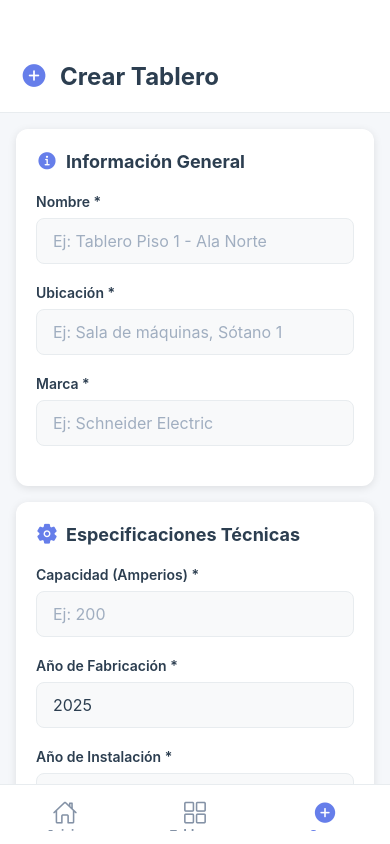
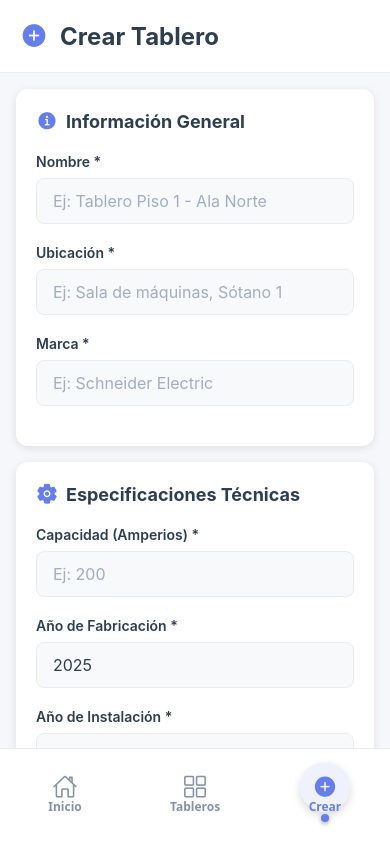
Before and after one commit to danieln3m0/RemsPrueApp2, a React Native app: screen /Crear in a window 390 px wide. Built offline with nearby package versions, Linux system fonts and the light colour scheme.

Commit message:
feat: Implement SplashScreen and enhance App navigation with infinite scroll for TablerosListView

```diff
--- a/App.js
+++ b/App.js
@@ -1,6 +1,13 @@
-import React from 'react';
+import React, { useState } from 'react';
 import AppNavigation from './src/navigation/AppNavigation';
+import SplashScreen from './src/components/SplashScreen';
 
 export default function App() {
+  const [isLoading, setIsLoading] = useState(true);
+
+  if (isLoading) {
+    return <SplashScreen onFinish={() => setIsLoading(false)} />;
+  }
+
   return <AppNavigation />;
 }
--- /dev/null
+++ b/src/components/SplashScreen.js
@@ -0,0 +1,159 @@
+// Splash Screen
+// Pantalla de carga inicial con animaciones
+
+import React, { useEffect, useRef } from 'react';
+import { View, Text, StyleSheet, Animated, Dimensions } from 'react-native';
+import { Ionicons } from '@expo/vector-icons';
+
+const { width, height } = Dimensions.get('window');
+
+const SplashScreen = ({ onFinish }) => {
+  const fadeAnim = useRef(new Animated.Value(0)).current;
+  const scaleAnim = useRef(new Animated.Value(0.3)).current;
+  const rotateAnim = useRef(new Animated.Value(0)).current;
+
+  useEffect(() => {
+    // Animación de entrada
+    Animated.parallel([
+      Animated.timing(fadeAnim, {
+        toValue: 1,
+        duration: 800,
+        useNativeDriver: true,
+      }),
+      Animated.spring(scaleAnim, {
+        toValue: 1,
+        tension: 10,
+        friction: 3,
+        useNativeDriver: true,
+      }),
+      Animated.timing(rotateAnim, {
+        toValue: 1,
+        duration: 1000,
+        useNativeDriver: true,
+      }),
+    ]).start();
+
+    // Esperar 2.5 segundos y luego terminar
+    const timer = setTimeout(() => {
+      Animated.parallel([
+        Animated.timing(fadeAnim, {
+          toValue: 0,
+          duration: 500,
+          useNativeDriver: true,
+        }),
+        Animated.timing(scaleAnim, {
+          toValue: 0.8,
+          duration: 500,
+          useNativeDriver: true,
+        }),
+      ]).start(() => {
+        onFinish();
+      });
+    }, 2500);
+
+    return () => clearTimeout(timer);
+  }, []);
+
+  const spin = rotateAnim.interpolate({
+    inputRange: [0, 1],
+    outputRange: ['0deg', '360deg'],
+  });
+
+  return (
+    <View style={styles.container}>
+      <Animated.View
+        style={[
+          styles.content,
+          {
+            opacity: fadeAnim,
+            transform: [{ scale: scaleAnim }],
+          },
+        ]}
+      >
+        <Animated.View style={{ transform: [{ rotate: spin }] }}>
+          <Ionicons name="flash" size={80} color="#667eea" />
+        </Animated.View>
+
+        <Text style={styles.title}>Tableros Eléctricos</Text>
+        <Text style={styles.subtitle}>Sistema de Gestión</Text>
+
+        <Animated.View style={[styles.loadingContainer, { opacity: fadeAnim }]}>
+          <View style={styles.loadingBar}>
+            <Animated.View
+              style={[
+                styles.loadingProgress,
+                {
+                  transform: [{
+                    scaleX: rotateAnim.interpolate({
+                      inputRange: [0, 1],
+                      outputRange: [0, 1],
+                    }),
+                  }],
+                },
+              ]}
+            />
+          </View>
+        </Animated.View>
+      </Animated.View>
+
+      <Animated.Text style={[styles.footer, { opacity: fadeAnim }]}>
+        Powered by Francis D. Nemocón
+      </Animated.Text>
+    </View>
+  );
+};
+
+const styles = StyleSheet.create({
+  container: {
+    flex: 1,
+    justifyContent: 'center',
+    alignItems: 'center',
+    backgroundColor: '#f5f7fa',
+  },
+  content: {
+    alignItems: 'center',
+    justifyContent: 'center',
+  },
+  title: {
+    fontSize: 32,
+    fontWeight: 'bold',
+    marginTop: 30,
+    letterSpacing: 1,
+    textAlign: 'center',
+    color: '#2c3e50',
+  },
+  subtitle: {
+    fontSize: 16,
+    marginTop: 8,
+    letterSpacing: 2,
+    textTransform: 'uppercase',
+    fontWeight: '600',
+    color: '#667eea',
+  },
+  loadingContainer: {
+    marginTop: 50,
+    width: width * 0.6,
+  },
+  loadingBar: {
+    height: 4,
+    borderRadius: 2,
+    overflow: 'hidden',
+    backgroundColor: 'rgba(102, 126, 234, 0.2)',
+  },
+  loadingProgress: {
+    height: '100%',
+    width: '100%',
+    borderRadius: 2,
+    backgroundColor: '#667eea',
+    transformOrigin: 'left',
+  },
+  footer: {
+    position: 'absolute',
+    bottom: 50,
+    fontSize: 12,
+    letterSpacing: 1,
+    color: '#8492a6',
+  },
+});
+
+export default SplashScreen;
--- a/src/navigation/AppNavigation.js
+++ b/src/navigation/AppNavigation.js
@@ -2,10 +2,12 @@
 // Configura la navegación con Bottom Tabs y Stack Navigator
 
 import React from 'react';
+import { Platform, StyleSheet, View } from 'react-native';
 import { NavigationContainer } from '@react-navigation/native';
 import { createBottomTabNavigator } from '@react-navigation/bottom-tabs';
 import { createNativeStackNavigator } from '@react-navigation/native-stack';
 import { Ionicons } from '@expo/vector-icons';
+import { SafeAreaProvider } from 'react-native-safe-area-context';
 
 // Importar vistas
 import HomeView from '../views/HomeView';
@@ -41,8 +43,9 @@ function TablerosStack() {
 // Bottom Tab Navigator principal
 function AppNavigation() {
   return (
-    <NavigationContainer>
-      <Tab.Navigator
+    <SafeAreaProvider>
+      <NavigationContainer>
+        <Tab.Navigator
         screenOptions={({ route }) => ({
           headerShown: false,
           tabBarIcon: ({ focused, color, size }) => {
@@ -56,7 +59,20 @@ function AppNavigation() {
               iconName = focused ? 'add-circle' : 'add-circle-outline';
             }
 
-            return <Ionicons name={iconName} size={size} color={color} />;
+            return (
+              <View style={tabStyles.tabIconContainer}>
+                <View style={[
+                  tabStyles.iconWrapper,
+                  focused && tabStyles.iconWrapperFocused,
+                  { backgroundColor: focused ? 'rgba(102, 126, 234, 0.1)' : 'transparent' }
+                ]}>
+                  <Ionicons name={iconName} size={size} color={color} />
+                </View>
+                {focused && (
+                  <View style={[tabStyles.dropIndicator, { backgroundColor: color }]} />
+                )}
+              </View>
+            );
           },
           tabBarActiveTintColor: '#667eea',
           tabBarInactiveTintColor: '#8492a6',
@@ -64,13 +80,18 @@ function AppNavigation() {
             backgroundColor: '#ffffff',
             borderTopWidth: 1,
             borderTopColor: '#e8ecef',
-            paddingBottom: 8,
+            paddingBottom: 12,
             paddingTop: 8,
-            height: 60,
+            height: 'auto',
+            minHeight: 70,
           },
           tabBarLabelStyle: {
             fontSize: 12,
             fontWeight: '600',
+            paddingBottom: 4,
+          },
+          tabBarItemStyle: {
+            paddingVertical: 8,
           },
         })}
       >
@@ -100,7 +121,65 @@ function AppNavigation() {
         />
       </Tab.Navigator>
     </NavigationContainer>
+    </SafeAreaProvider>
   );
 }
 
+const styles = StyleSheet.create({
+  headerButtonsContainer: {
+    flexDirection: 'row',
+    alignItems: 'center',
+    marginRight: 8,
+  },
+  headerButton: {
+    marginHorizontal: 8,
+    padding: 8,
+    borderRadius: 20,
+    backgroundColor: 'rgba(255, 255, 255, 0.15)',
+    justifyContent: 'center',
+    alignItems: 'center',
+    minWidth: 40,
+    minHeight: 40,
+  },
+  flagIcon: {
+    fontSize: 26,
+  },
+});
+
+const tabStyles = StyleSheet.create({
+  tabIconContainer: {
+    alignItems: 'center',
+    justifyContent: 'center',
+    paddingTop: 5,
+    position: 'relative',
+  },
+  iconWrapper: {
+    alignItems: 'center',
+    justifyContent: 'center',
+    width: 50,
+    height: 50,
+    borderRadius: 25,
+    position: 'relative',
+  },
+  iconWrapperFocused: {
+    shadowColor: '#000',
+    shadowOffset: { width: 0, height: 4 },
+    shadowOpacity: 0.15,
+    shadowRadius: 8,
+    elevation: 5,
+  },
+  dropIndicator: {
+    position: 'absolute',
+    bottom: -10,
+    width: 8,
+    height: 8,
+    borderRadius: 4,
+    shadowColor: '#000',
+    shadowOffset: { width: 0, height: 2 },
+    shadowOpacity: 0.3,
+    shadowRadius: 4,
+    elevation: 3,
+  },
+});
+
 export default AppNavigation;
--- a/src/views/CreateTableroView.js
+++ b/src/views/CreateTableroView.js
@@ -289,7 +289,7 @@ const styles = StyleSheet.create({
     flexDirection: 'row',
     alignItems: 'center',
     padding: 20,
-    paddingTop: 60,
+    paddingTop: 20,
     backgroundColor: '#ffffff',
     borderBottomWidth: 1,
     borderBottomColor: '#e8ecef',
--- a/src/views/EditTableroView.js
+++ b/src/views/EditTableroView.js
@@ -294,7 +294,7 @@ const styles = StyleSheet.create({
     flexDirection: 'row',
     alignItems: 'center',
     padding: 20,
-    paddingTop: 60,
+    paddingTop: 20,
     backgroundColor: '#ffffff',
     borderBottomWidth: 1,
     borderBottomColor: '#e8ecef',
--- a/src/views/HomeView.js
+++ b/src/views/HomeView.js
@@ -135,8 +135,8 @@ const styles = StyleSheet.create({
     paddingBottom: 30,
   },
   header: {
-    paddingTop: 40,
-    paddingBottom: 80,
+    paddingTop: 30,
+    paddingBottom: 70,
     paddingHorizontal: 20,
     alignItems: 'center',
   },
--- a/src/views/TablerosListView.js
+++ b/src/views/TablerosListView.js
@@ -18,8 +18,12 @@ import TableroController from '../controllers/TableroController';
 
 const TablerosListView = ({ navigation }) => {
   const [tableros, setTableros] = useState([]);
+  const [displayedTableros, setDisplayedTableros] = useState([]);
   const [loading, setLoading] = useState(true);
   const [refreshing, setRefreshing] = useState(false);
+  const [loadingMore, setLoadingMore] = useState(false);
+  const [page, setPage] = useState(1);
+  const ITEMS_PER_PAGE = 10;
 
   // Cargar tableros
   const loadTableros = async () => {
@@ -28,6 +32,9 @@ const TablerosListView = ({ navigation }) => {
 
       if (result.success) {
         setTableros(result.data);
+        // Cargar primeros items
+        setDisplayedTableros(result.data.slice(0, ITEMS_PER_PAGE));
+        setPage(1);
       } else {
         Alert.alert('Error', result.error || 'No se pudieron cargar los tableros');
       }
@@ -37,6 +44,24 @@ const TablerosListView = ({ navigation }) => {
       setLoading(false);
       setRefreshing(false);
     }
+  };
+
+  // Cargar más items (infinite scroll)
+  const loadMoreTableros = () => {
+    if (loadingMore || displayedTableros.length >= tableros.length) return;
+
+    setLoadingMore(true);
+
+    setTimeout(() => {
+      const nextPage = page + 1;
+      const startIndex = page * ITEMS_PER_PAGE;
+      const endIndex = startIndex + ITEMS_PER_PAGE;
+      const newItems = tableros.slice(startIndex, endIndex);
+
+      setDisplayedTableros([...displayedTableros, ...newItems]);
+      setPage(nextPage);
+      setLoadingMore(false);
+    }, 500); // Pequeño delay para simular carga
   };
 
   // Cargar al montar y cuando se enfoca la pantalla
@@ -180,7 +205,7 @@ const TablerosListView = ({ navigation }) => {
         </View>
       ) : (
         <FlatList
-          data={tableros}
+          data={displayedTableros}
           renderItem={renderTablero}
           keyExtractor={(item) => item.id}
           contentContainerStyle={styles.listContent}
@@ -191,6 +216,16 @@ const TablerosListView = ({ navigation }) => {
               colors={['#667eea']}
               tintColor="#667eea"
             />
+          }
+          onEndReached={loadMoreTableros}
+          onEndReachedThreshold={0.5}
+          ListFooterComponent={() =>
+            loadingMore && displayedTableros.length < tableros.length ? (
+              <View style={styles.footerLoader}>
+                <ActivityIndicator size="small" color="#667eea" />
+                <Text style={styles.footerText}>Cargando más...</Text>
+              </View>
+            ) : null
           }
         />
       )}
@@ -219,7 +254,7 @@ const styles = StyleSheet.create({
     flexDirection: 'row',
     alignItems: 'center',
     padding: 20,
-    paddingTop: 60,
+    paddingTop: 20,
     backgroundColor: '#ffffff',
     borderBottomWidth: 1,
     borderBottomColor: '#e8ecef',
@@ -364,6 +399,17 @@ const styles = StyleSheet.create({
     marginTop: 8,
     textAlign: 'center',
   },
+  footerLoader: {
+    paddingVertical: 20,
+    alignItems: 'center',
+    justifyContent: 'center',
+  },
+  footerText: {
+    marginTop: 8,
+    fontSize: 14,
+    color: '#667eea',
+    fontWeight: '600',
+  },
 });
 
 export default TablerosListView;
```
